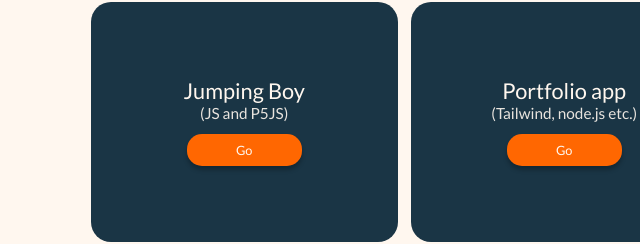
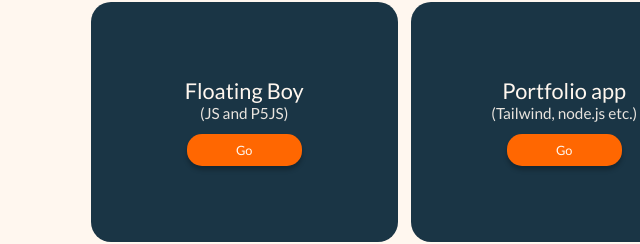
Before and after one commit to BassimaGH/Portfolio-website, a plain HTML site: page work.html in a window 1280 px wide. Shown: the part 246-490 px from the top of the page, 95-735 px from the left. Drawn offline with Linux system fonts and the light colour scheme; a web font is replaced by a local one.

Commit message:
changed the name of a project

```diff
--- a/work.html
+++ b/work.html
@@ -61,7 +61,7 @@
                     <!-- first programming project container -->
                     <div class="pp">
                         <!-- project name -->
-                        <h4>Jumping Boy</h4>
+                        <h4>Floating Boy</h4>
                         <!-- project detailes -->
                         <p>(JS and P5JS)</p>
                         <!-- button that goes to the project -->
```
